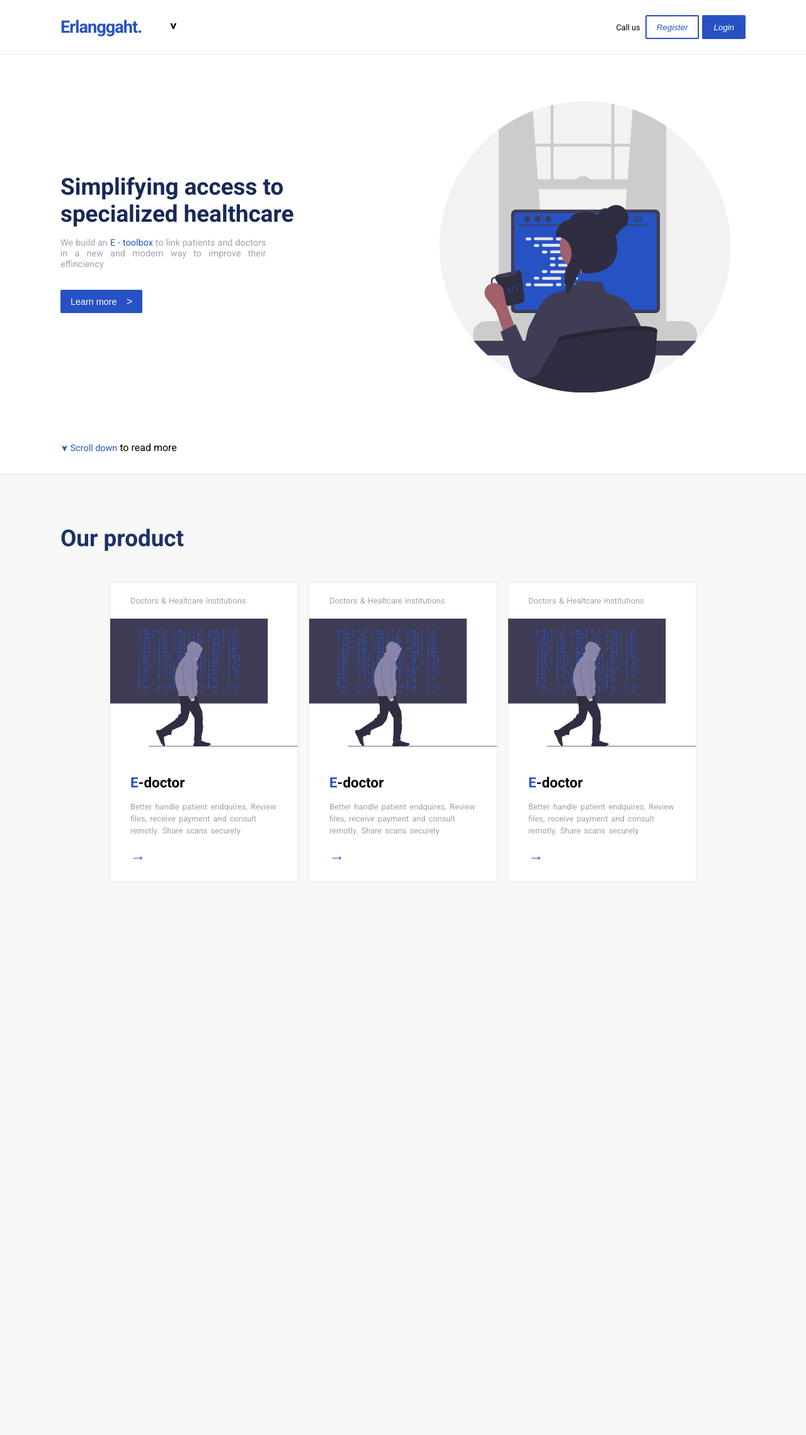
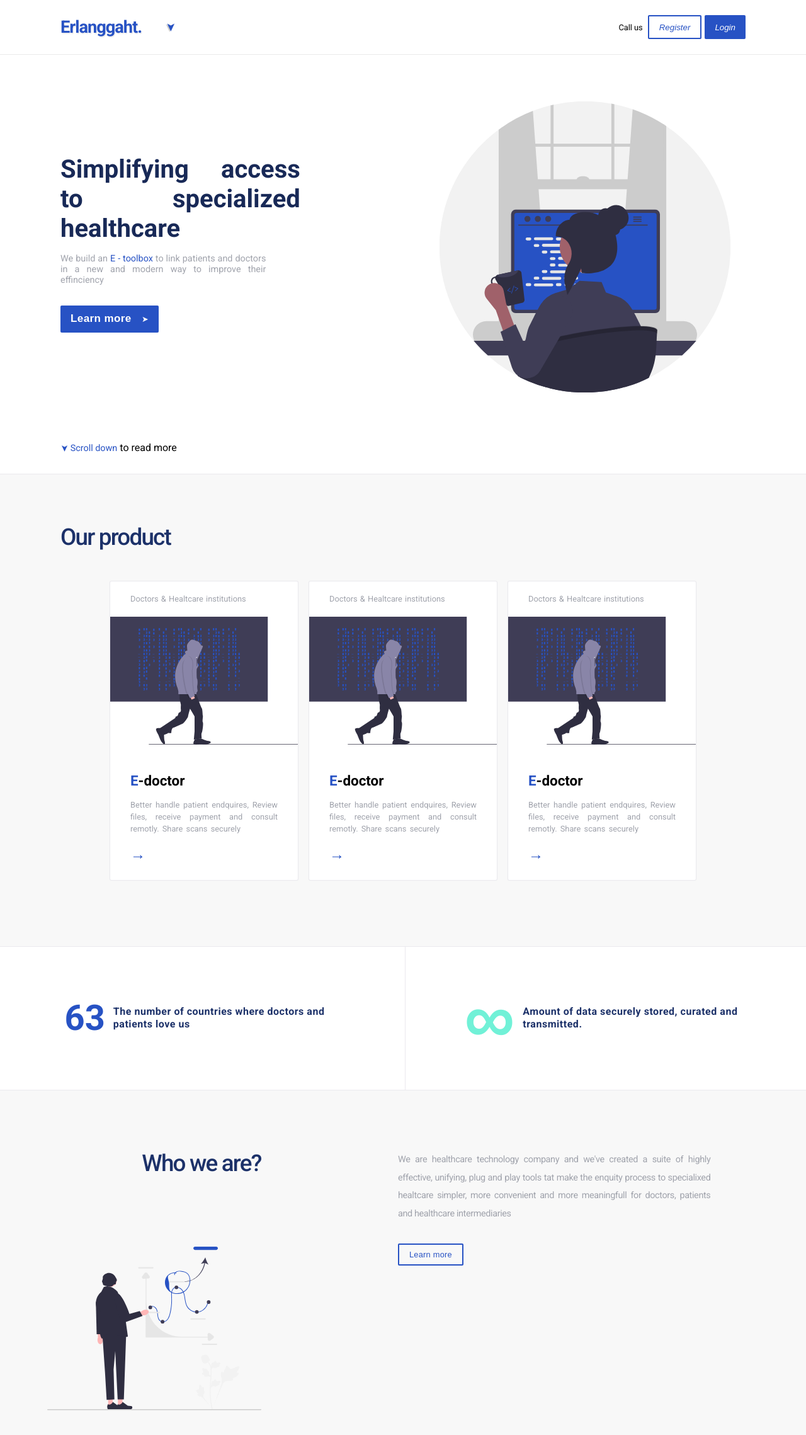
Before and after one commit to erlanggaht/landing-page-nextjs13, a Next.js app: page / in a window 1280 px wide. Shown: the whole page at 63% size. Before the commit the page ends 1448 px from the top, so only its background shows below. Built offline with nearby package versions, Linux system fonts and the light colour scheme.

Commit message:
gaskn cleng

```diff
--- a/src/app/components/Headers/main-content/maincontent.js
+++ b/src/app/components/Headers/main-content/maincontent.js
@@ -1,6 +1,6 @@
 import Image from "next/image";
 import style from "../../../page.module.css";
-import programmerUndraw from '../../../assests/programmer-undraw.svg'
+import programmerUndraw from "../../../assests/programmer-undraw.svg";
 export default function MainContent() {
 
 
@@ -8,17 +8,67 @@ export default function MainContent() {
   return (
     <div id="main-content" className={style.mainContent}>
       <div id="content" className={style.content}>
-        <h1 style={{width:"70%",letterSpacing:"0px",color:"#182957",fontSize:'2.3rem'}}>Simplifying access to specialized healthcare</h1>
-        <p id="paragrafMainContent" style={{margin:"1rem 0",width:"60%",fontSize:".9rem",color:"#A0A3AC"}}>
-          We build an <span style={{color : "#2752C4",fontSize:".9rem",width:"100vw"}}>E - toolbox</span> to link patients and doctors in a new and
-          modern way to improve their effinciency
+        <h1
+          style={{
+            width: "70%",
+            color: "#182957",
+            fontSize: "2.5rem",
+            textAlign:"justify"
+          }}
+        >
+          Simplifying access to specialized healthcare
+        </h1>
+        <p
+          id="paragrafMainContent"
+          style={{
+            margin: "1rem 0",
+            width: "60%",
+            fontSize: ".9rem",
+            color: "#A0A3AC",
+          }}
+        >
+          We build an{" "}
+          <span style={{ color: "#2752C4", fontSize: ".9rem", width: "100vw" }}>
+            E - toolbox
+          </span>{" "}
+          to link patients and doctors in a new and modern way to improve their
+          effinciency
         </p>
-        <button className={style.btnLearnMore} style={{margin:'1rem 0'}}> Learn more <span style={{paddingLeft:'.7rem',fontSize:"1rem",fontWeight:"normal"}}>{'>'}</span> </button>
+        <button className={style.btnLearnMore}>
+          {" "}
+          Learn more{" "}
+          <span
+            style={{
+              paddingLeft: ".7rem",
+              fontSize: ".8rem",
+              fontWeight: "normal",
+            }}
+          >
+            &#10148;
+          </span>{" "}
+        </button>
       </div>
-      <span id="image-content">       <Image src={programmerUndraw} height="200" width='200' style={{width:'auto',height:"auto"}} alt={'image-undraw-programer'} className={style.imgcontent}/>
+      <span id="image-content">
+        <Image
+          src={programmerUndraw}
+          height="200"
+          width="200"
+          style={{ width: "auto", height: "auto",filter:"drop-shadow" }}
+          alt={"image-undraw-programer"}
+          className={style.imgcontent}
+        />
       </span>
 
-      <p style={{padding:"1rem 0"}}><span style={{color : "#2752C4",fontSize:".9rem",width:"100vw"}}> <span style={{transform:"rotate(90deg)",display:"inline-block"}}>&#10148;</span> Scroll down</span> to read more </p>
+      <p style={{ padding: "1rem 0" }}>
+        <span style={{ color: "#2752C4", fontSize: ".9rem", width: "100vw" }}>
+          {" "}
+          <span style={{ transform: "rotate(90deg)", display: "inline-block" }}>
+            &#10148;
+          </span>{" "}
+          Scroll down
+        </span>{" "}
+        to read more{" "}
+      </p>
     </div>
   );
 }
--- a/src/app/components/Headers/navigasi/navigasi.js
+++ b/src/app/components/Headers/navigasi/navigasi.js
@@ -16,7 +16,7 @@ export default function Navigasi() {
       <div id="title-menuNav" className={style.titlemenuNav}>
         <span className={style.title}>Erlanggaht.</span>
         <div id="listMenu" className={style.listMenu}>
-          <span className={style.arrowMobile} style={{fontSize:"1.3rem",display:"inline-block",fontWeight:"bolder",transform:`rotate(${navMenu ? '0deg' : '90deg'})`}} onClick={() => MenuHandle()}> {'>'}</span>
+          <span className={style.arrowMobile} style={{fontSize:"1rem",display:"inline-block",fontWeight:"bolder",transform:`rotate(${navMenu ? '0deg' : '90deg'})`,textShadow:"1px 2px #ccc"}} onClick={() => MenuHandle()}> &#10148;</span>
         </div>
         <div id="listMenu" className={!navMenu ? style.navigasiHidden : style.listMenu} ref={ref}>
           <span className={style.menu}>Home</span>
--- /dev/null
+++ b/src/app/components/TwoColumn/two-column.js
@@ -0,0 +1,14 @@
+import style from '../../page.module.css'
+export default function TwoColumn() {
+  return (
+    <div id='twoColumn' className={style.twoColumn}>
+        <div id='oneColumnContent' className={style.oneColumnContent}>
+        <span id='numberColumn1' className={style.numberColumn} style={{color:"#2752C4",fontSize:"3.5rem"}}>63</span> <span id='spanComponent1' className={style.spanComponent}>The number of countries where  doctors and patients love us</span>
+        </div>
+        <div id='twoColumnContent' className={style.twoColumnContent}>
+        <span id='numberColumn2' className={style.numberColumn} style={{color:"#71F1D7",fontSize:"7rem"}}>&#8734;</span> <span id='spanComponent2'  className={style.spanComponent}>Amount of data securely stored, curated and transmitted.</span>
+        </div>
+
+    </div>
+  )
+}
--- /dev/null
+++ b/src/app/components/WhoWeAre/who-we-are.js
@@ -0,0 +1,19 @@
+import style from "../../page.module.css";
+export default function WhoWeAre() {
+  return (
+    <div id="who-we-are" className={style.WhoWeAre}>
+      <div className={style.leftWho}>
+        <span className={style.h1} id='titleWho'>Who we are?</span>
+      </div>
+      <div className={style.rightWho}>
+        <p id='descriptionWho' className={style.descriptionWho}>
+          We are healthcare technology company and we've created a suite of
+          highly effective, unifying, plug and play tools tat make the enquity
+          process to specialixed healtcare simpler, more convenient and more
+          meaningfull for doctors, patients and healthcare intermediaries
+        </p>
+        <button className={style.learnMoreWho}>Learn more</button>
+      </div>
+    </div>
+  );
+}
--- a/src/app/globals.css
+++ b/src/app/globals.css
@@ -26,12 +26,19 @@ body {
 
 p {
   font-size: 1rem;
+  text-align: justify;
 }
 
 h1{
   font-size: 2.3rem;
   color: var(--secondaryColorText) ;
 }
+
+#titleWho {
+  margin-left: -40px;
+  display: inline-block;
+}
+
 
 @media screen and (max-width:884px) {
   .mainContent{
@@ -56,7 +63,10 @@ h1{
     width: 320px;
     margin: 0;
   }
+  #spanComponent {
+    width: 100%;font-size: 13px;line-height: 1.3;letter-spacing: 0.033em;
 
+  }
 }
 
 #paragrafMainContent {
@@ -135,6 +145,55 @@ h1{
 #card {
   width: 320px;
 }
+#twoColumn {
+  flex-direction: column;
+  align-content: center;
+}
+
+#spanComponent1,#spanComponent2 {
+  width: 100%;font-size: 13px;line-height: 1.3;letter-spacing: 0.033em;
+
+}
+#spanComponent1 {
+  padding-left: 7px;
+}
+
+#oneColumnContent{
+  border-right:none;
+  margin-left: 10px;
+  padding: 2rem;
+}
 
 
+#who-we-are {
+  padding: 3rem 1rem 6rem 1rem;
+  display: flex;
+  margin: 3rem 0;
+  background-image:url('./assests/financial-undraw.svg');
+  background-repeat: no-repeat;
+  background-size: calc(180px - 2%);
+  background-position: calc(18% - 2em) 200px;
+  height:400px ;
 }
+
+#titleWho {
+  font-size: 1.7rem;
+}
+
+#descriptionWho {
+  line-height: 26px;
+  word-spacing: 0px;
+  font-size: .8rem;
+}
+
+}
+
+@media screen and (max-width:320px) {
+  #title-menuNav{
+    order: 2;
+    justify-content:center ;
+    margin: 1.3rem 0 1.3rem 0;
+    display: flex;flex-direction: column;
+  }
+
+}
--- a/src/app/page.js
+++ b/src/app/page.js
@@ -1,5 +1,7 @@
 import Headers from './components/Headers/headers'
 import OurProuduct from './components/OurProduct/our-prouduct'
+import TwoColumn from './components/TwoColumn/two-column'
+import WhoWeAre from './components/WhoWeAre/who-we-are'
 
 
 export default function Home() {
@@ -7,6 +9,8 @@ export default function Home() {
     <>
     <Headers/>
     <OurProuduct/>
+    <TwoColumn/>
+    <WhoWeAre/>
     </>
   )
 }
--- a/src/app/page.module.css
+++ b/src/app/page.module.css
@@ -8,8 +8,9 @@
   } */
 
 .h1 {
-  font-size: 2.3rem;
   color: #1c3169;
+  font-size: 2.3rem;line-height: 1.1;letter-spacing: -0.049em;font-weight: 500;font-style: normal;
+
 }
 
 .h2 {
@@ -44,8 +45,9 @@
 }
 
 .arrowMobile {
-  padding: 5px 1rem 5px 12px;
+  padding: 5px .5rem 5px .5rem;
   cursor: pointer;
+  color: #2752c4;
 }
 
 .arrowMobile:hover,.arrowMobile:focus,.arrowMobile:active {
@@ -67,6 +69,7 @@
   color: #2752c4;
   font-weight: bolder;
   letter-spacing: -1px;
+  text-shadow: 1px 2px #eee;;
 }
 
 .listMenu {
@@ -100,18 +103,22 @@
   border-radius: 2px;
   font-style: italic;
   font-weight: 500;
+  cursor: pointer;
 }
 .btnLogin {
-  border: solid 2px #2752c4;
   text-align: center;
-  padding: 0.6rem 1rem;
+  padding: 0.7rem 1rem;
   background-color: #2752c4;
   color: #ffffff;
   border-radius: 2px;
   font-style: italic;
   font-weight: 500;
+  cursor: pointer;
+
 }
-
+.btnLogin:hover {
+  background-color: #1c3169;
+}
 /* Main Content */
 
 .mainContent {
@@ -133,10 +140,15 @@
   background-color: #2752c4;
   color: #ffffff;
   border-radius: 2px;
-  font-size: .9rem;
+  margin: 1rem 0;
+  cursor: pointer;
+  font-size: 17px;line-height: 1.4;letter-spacing: 0.024em;font-weight: 900;font-style: normal
 
 }
-
+.btnLearnMore:hover {
+  background-color: #1c3169;
+  color: #fff;
+}
 /* OurProducts */
 
 .ourProduct {
@@ -163,5 +175,78 @@
   padding: 1rem 2rem
 }
 
+.titleOurProduct {
+  font-size: 2.3rem;line-height: 1.1;letter-spacing: -0.049em;font-weight: 500;font-style: normal;
 
-/* Responsive */
+}
+
+/* Two Column */
+
+.twoColumn {
+  display: flex;
+  flex-direction: row;
+  justify-items: center;
+  background-color: #fff;
+  border:solid 1px #EAE9EE;
+  border-left:none;border-right: none;
+  justify-content: center;
+}
+
+.oneColumnContent,.twoColumnContent{
+  display: flex;
+  padding: 3rem 4rem;
+  font-size: 1rem;
+  font-weight: bold;
+  justify-content: center;
+  align-items: center;
+  gap: 13px;
+  color: #1c3169;
+}
+
+.oneColumnContent{
+  border-right: 1px solid #EAE9EE;
+}
+
+.spanComponent {
+  width: 70%;font-size: 16px;line-height: 1.3;letter-spacing: 0.033em;
+
+}
+
+/* Who We Are */
+.WhoWeAre {
+  padding: 3rem 4rem 6rem 3rem;
+  display: flex;
+  margin: 3rem 0;
+  background-image:url('./assests/financial-undraw.svg');
+  background-repeat: no-repeat;
+  background-size: calc(500px - 10em);
+  background-position: 8% 200px;
+  height:500px ;
+
+}
+
+.leftWho,.rightWho {
+  width: 50%;
+}
+.leftWho {
+  text-align: center;
+}
+
+.descriptionWho {
+  letter-spacing: -0.025em;font-weight: 400;line-height: 2;font-size: 0.9rem;  color: #A0A3AC;
+  text-align: justify;width: 85%;
+}
+
+.learnMoreWho {
+  border: solid 2px #2752c4;
+  text-align: center;
+  padding: 0.6rem 1rem;
+  background-color: transparent;
+  color: #2752c4;
+  margin-right: 5px;
+  border-radius: 2px;
+  font-weight: 700;
+  cursor: pointer;
+  font-size: .8rem;font-weight: 500;letter-spacing: 0.019em;line-height: 0.9;font-style: normal;
+  margin-top: 2rem;
+}
```
Also changed, not shown: src/app/assests/financial-undraw.svg (added).
